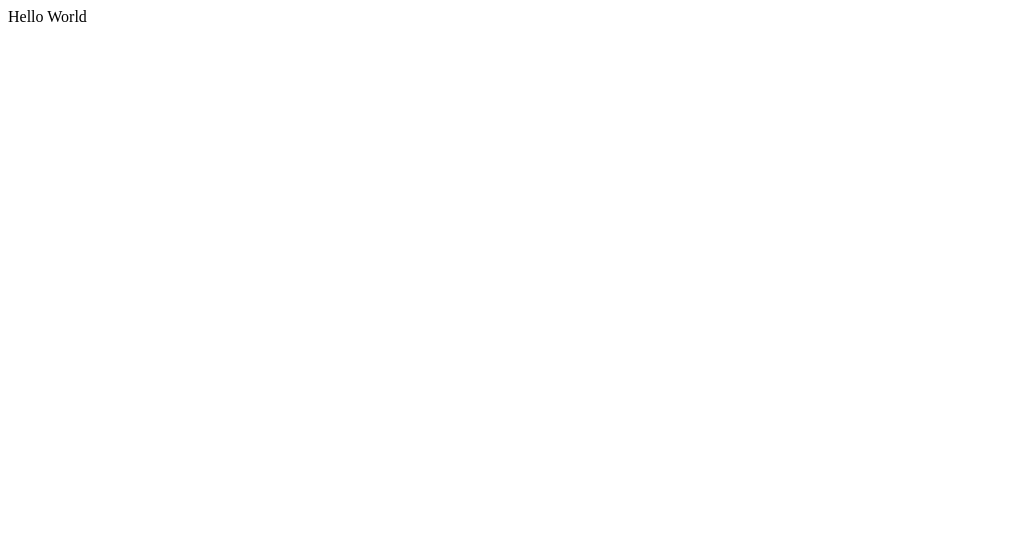
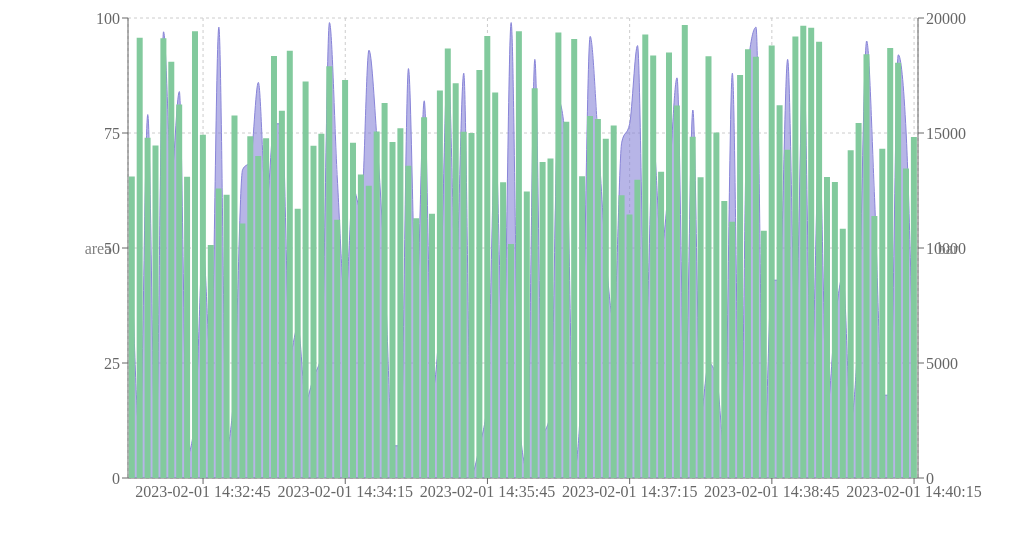
Before and after one commit to wanted-pre-7/pre-onboarding-9th-3-7, a React (Vite) app: page / in a window 1280 px wide. Shown: the top 536 px of the page, without its empty margins (0-1036 px from the left). Built offline with nearby package versions, Linux system fonts and the light colour scheme; the HTML template or start-up script is replaced by a standard one.

Commit message:
feat[#2 #3 #4 #5] mock data로 그래프 구현

```diff
--- a/package.json
+++ b/package.json
@@ -11,6 +11,7 @@
   },
   "dependencies": {
     "apexcharts": "^3.37.1",
+    "axios": "^1.3.4",
     "chart.js": "^4.2.1",
     "react": "^18.2.0",
     "react-chartjs-2": "^5.2.0",
--- a/src/App.tsx
+++ b/src/App.tsx
@@ -1,5 +1,11 @@
+import ChartView from "./component/ChartView";
+
 const App = () => {
-  return <div className="App">Hello World</div>;
+  return (
+    <div>
+      <ChartView />
+    </div>
+  );
 };
 
 export default App;
--- /dev/null
+++ b/src/api/chartData.ts
@@ -0,0 +1,13 @@
+import mockData from "../mock/data.json";
+import type { IMokData, IData } from "../type/chartData";
+
+export const getChartData = () => {
+  const data: IMokData = { ...mockData.response };
+  const mockDataArr: IData[] = [];
+
+  for (let key of Object.keys(data)) {
+    data[key]["time"] = key;
+    mockDataArr.push(data[key]);
+  }
+  return mockDataArr;
+};
--- /dev/null
+++ b/src/component/ChartView.tsx
@@ -0,0 +1,46 @@
+import { getChartData } from "../api/chartData";
+import {
+  AreaChart,
+  Area,
+  XAxis,
+  YAxis,
+  CartesianGrid,
+  Tooltip,
+  ComposedChart,
+  Bar,
+} from "recharts";
+
+const mockData = getChartData();
+
+const ChartView = () => {
+  getChartData();
+  return (
+    <ComposedChart
+      width={1000}
+      height={500}
+      data={mockData}
+      margin={{
+        top: 10,
+        right: 30,
+        left: 60,
+        bottom: 0,
+      }}
+    >
+      <CartesianGrid strokeDasharray="3 3" />
+      <XAxis dataKey="time" />
+      <YAxis yAxisId={"bar"} orientation="right" label={"bar"} />
+      <YAxis yAxisId={"area"} label="area" />
+      <Tooltip />
+      <Area
+        type="monotone"
+        dataKey="value_area"
+        stroke="#8884d8"
+        fill="#8884d8"
+        yAxisId={"area"}
+      />
+      <Bar dataKey="value_bar" fill="#82ca9d" yAxisId={"bar"} />
+    </ComposedChart>
+  );
+};
+
+export default ChartView;
--- /dev/null
+++ b/src/type/chartData.ts
@@ -0,0 +1,10 @@
+export interface IData {
+  id: string;
+  value_area: number;
+  value_bar: number;
+  time?: string;
+}
+
+export interface IMokData {
+  [key: string]: IData;
+}
```
Also changed, not shown: 1 other file (tests, documents, lock files or other folders).
